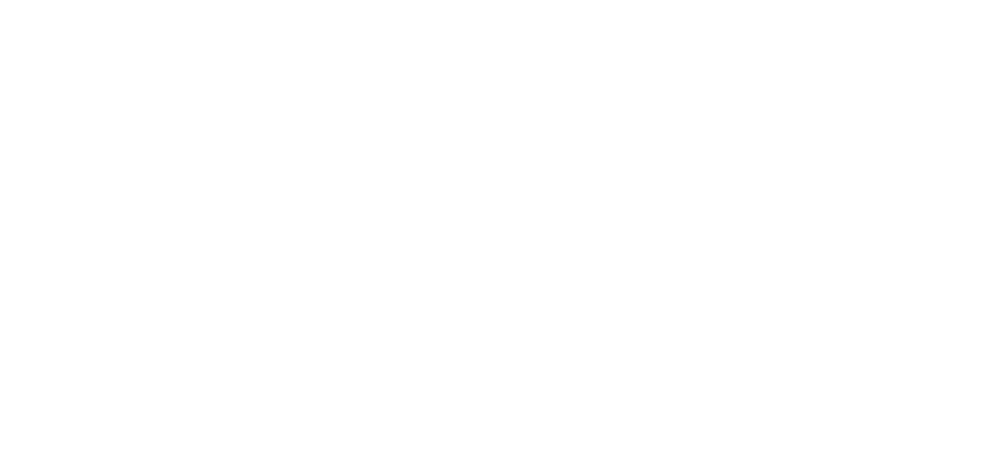
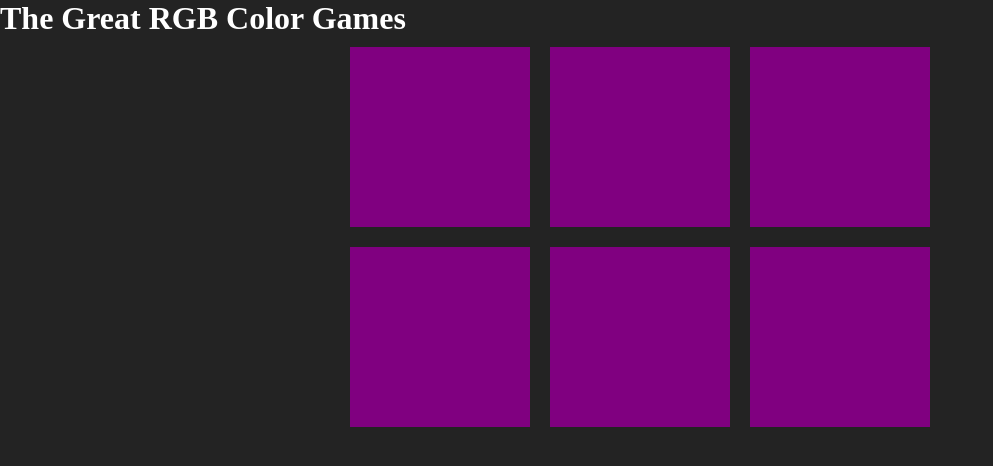
Before and after one commit to MichaelGreco7/JS-RGB-Guessing-Game, a plain HTML site: page index.html in a window 1280 px wide. Shown: the whole page, without its empty margins (0-993 px from the left). Drawn offline with Linux system fonts and the light colour scheme.

Commit message:
html and basic css setup

```diff
--- a/index.html
+++ b/index.html
@@ -7,6 +7,16 @@
     <link rel="stylesheet" href="style.css" />
   </head>
   <body>
+    <h1>The Great RGB Color Games</h1>
+    <div id="container">
+      <div class="square"></div>
+      <div class="square"></div>
+      <div class="square"></div>
+      <div class="square"></div>
+      <div class="square"></div>
+      <div class="square"></div>
+    </div>
+
     <script src="app.js"></script>
   </body>
 </html>
--- a/style.css
+++ b/style.css
@@ -0,0 +1,26 @@
+* {
+  margin: 0;
+  padding: 0;
+  box-sizing: border-box;
+}
+
+body {
+  background-color: #232323;
+}
+
+.square {
+  width: 30%;
+  background: purple;
+  padding-bottom: 30%;
+  float: left;
+  margin: 1.66%;
+}
+
+#container {
+  max-width: 600px;
+  margin: 0 auto;
+}
+
+h1 {
+  color: white;
+}
```
Also changed, not shown: 1 other file.
